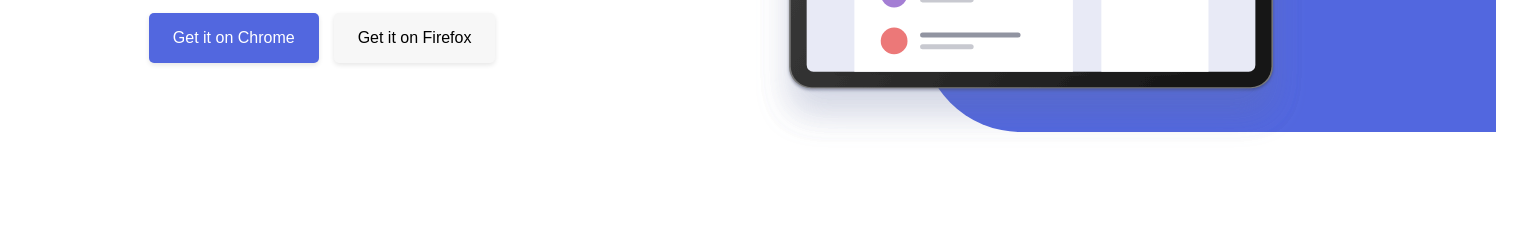
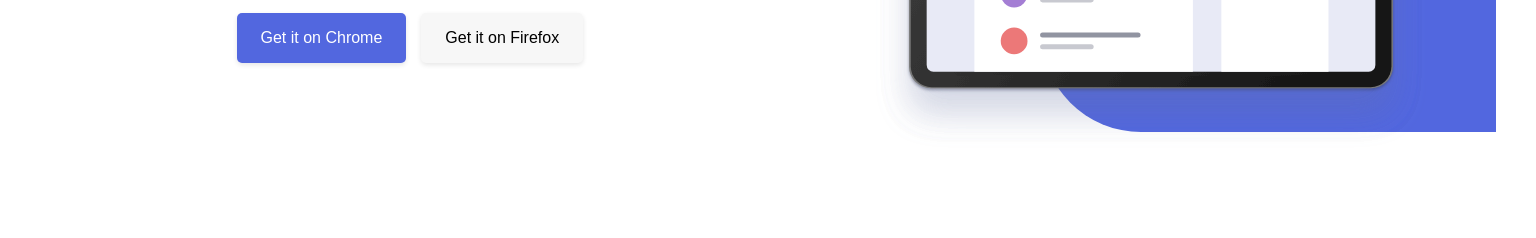
Before and after one commit to KevinLarriega98/S1.2-ITAcademy, a plain HTML site: page S1.2/index.html in a window 1536 px wide. Shown: the part 424-662 px from the top of the page. Drawn offline with Linux system fonts and the light colour scheme.

Commit message:
Justify content container fixed

```diff
--- a/S1.2/css/styles.css
+++ b/S1.2/css/styles.css
@@ -700,12 +700,11 @@
     }
 
     .container {
-        justify-content: flex-start;
-        padding: 0 3rem;
+        justify-content: center;
     }
 
     .blue-background {
-        width: 115%;
+        width: 91%;
     }
 
     .tab-blue-background {
```
